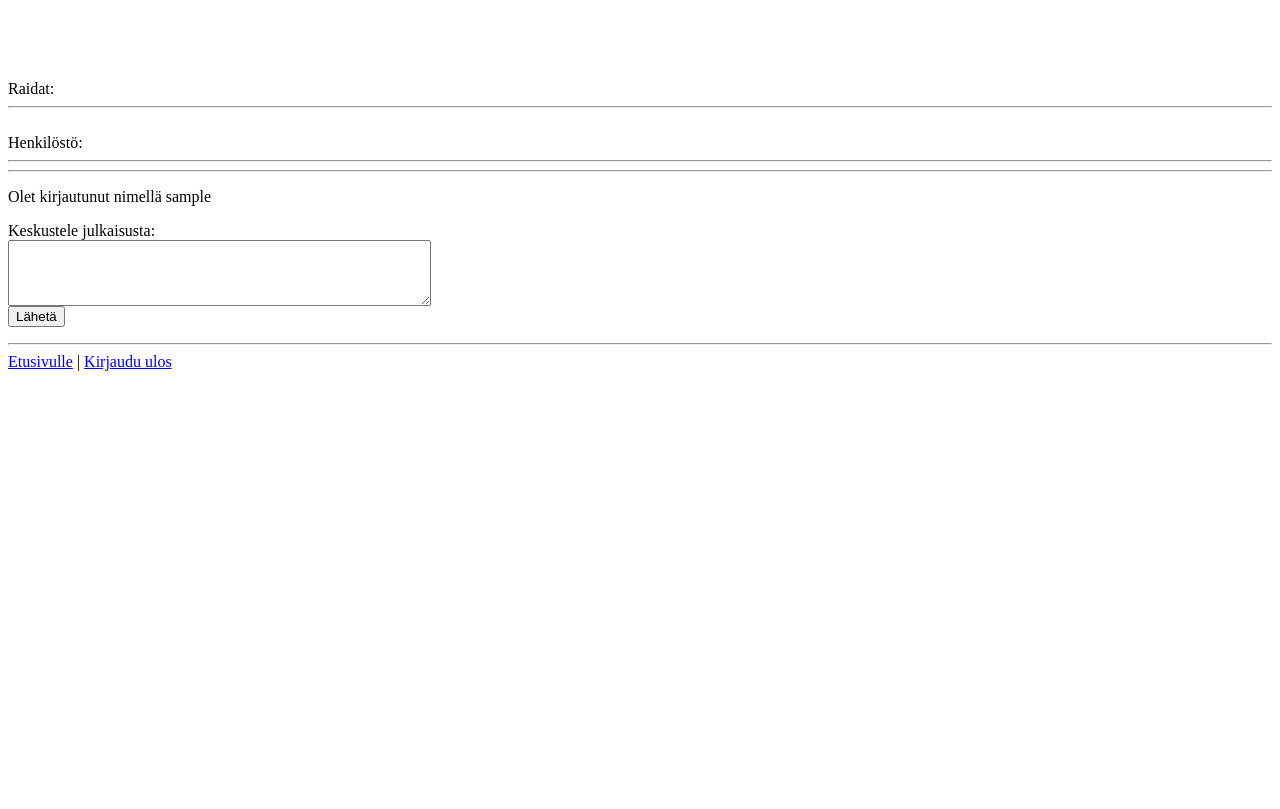
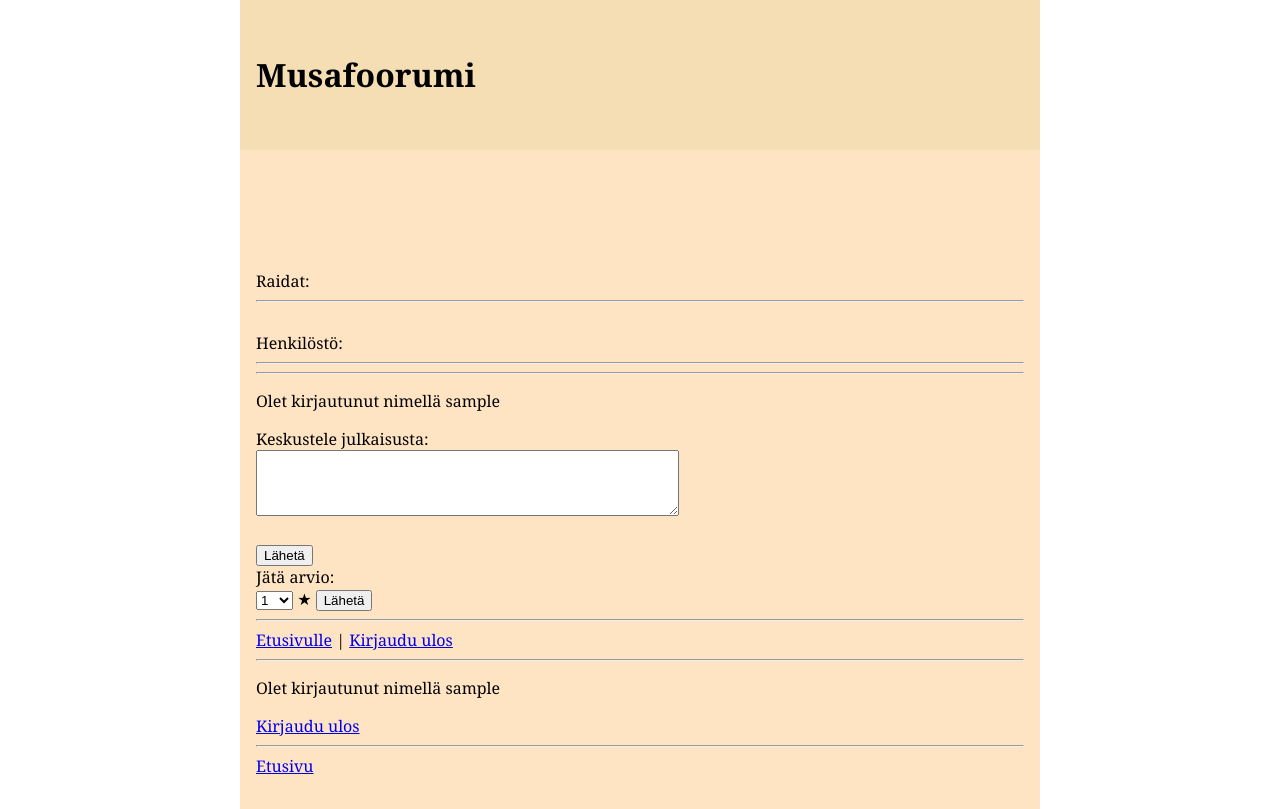
Before and after one commit to pmsainio/musafoorumi-tsoha, a Flask app: template templates/release.html in a window 1280 px wide. Before the commit the page ends 371 px from the top, so only its background shows below. Run offline with Flask 2, Linux system fonts and the light colour scheme; the template is opened without the code that fills it, so the values that code supplies are empty; the visitor is signed in with stand-in values (Sample User, id 1).

Commit message:
css and layout initial commit

```diff
--- /dev/null
+++ b/static/layout.css
@@ -0,0 +1,26 @@
+body {
+    margin: auto;
+    max-width: 50em;
+    font-family: 'Georgia', serif;
+    background: white;
+}
+
+.header {
+    background: wheat;
+    padding: 2em 1em;
+}
+
+.content {
+    background: bisque;
+    padding: 2em 1em;
+}
+
+.error {
+    color: red;
+}
+
+
+/* li {
+    display: inline-block;
+    vertical-align: top;
+} */
--- /dev/null
+++ b/templates/layout.html
@@ -0,0 +1,30 @@
+<!DOCTYPE html>
+<link rel="stylesheet" href={{ url_for('static', filename="layout.css") }}>
+<meta name="viewport" content="width=device-width, initial-scale=1">
+
+<body>
+
+    <div class="header">
+    <h1>Musafoorumi</h1>
+    </div>
+
+    <title>{% block title %}{% endblock %}</title>
+
+    <div class="content">
+    {% block content %}{% endblock %}
+
+    {% block error %}{% endblock %}
+    <hr>
+
+    {% if session.username %}
+        <p>Olet kirjautunut nimellä {{ session.username }}</p>
+        <a href="/logout">Kirjaudu ulos</a>
+    {% else %}
+        <a href="/register"> Luo tunnus</a>  tai <a href="/login">kirjaudu sisään</a>
+    {% endif %}
+
+    <hr>
+
+    <a href="/">Etusivu</a>
+    </div>
+</body>
--- a/templates/release.html
+++ b/templates/release.html
@@ -1,3 +1,8 @@
+{% extends "layout.html" %}
+{% block title %}Release Page{% endblock %}
+
+{% block content %}
+
 <title>{{release}}</title>
 <br>
 <b>{{release}}</b>
@@ -27,11 +32,36 @@ Henkilöstö:
     Keskustele julkaisusta: <br>
     <textarea name="comment" rows="4" cols="50"></textarea>
     <br>
+    <div class="error">
+        {{ error }} <br>
+    </div>
+
     <input type="submit" value="Lähetä">
+    <input type="hidden" name="csrf_token" value="{{ session.csrf_token }}">
     </form>
 
+<form action="#">
+    Jätä arvio: <br>
+    <select name="grades" id="score">
+        <option value="1">1</option>
+        <option value="2">2</option>
+        <option value="3">3</option>
+        <option value="4">4</option>
+        <option value="5">5</option>
+        <option value="6">6</option>
+        <option value="7">7</option>
+        <option value="8">8</option>
+        <option value="9">9</option>
+        <option value="19">10</option>
+    </select> &#9733;
+    <input type="submit" value="Lähetä" />
+  </form>
+
+</form>
 {% else %}
-<p> <a href="/register"> Luo tunnus</a>  tai <a href="/login">kirjaudu sisään</a> kommentoidaksesi </p>
+
+Sinun täytyy olla kirjautunut kommentoidaksesi tai jättääksesi arvion.
+<br> <br>
 {% endif %}
 
 {% for comment in comments %}
@@ -49,3 +79,5 @@ Henkilöstö:
 {% else %}
 <a href="/">Etusivulle</a>
 {% endif %}
+
+{% endblock %}
```
Also changed, not shown: templates/artist.html (+5 -3 lines), templates/contributor.html (+5 -4 lines), templates/frontpage.html (+6 -10 lines), templates/login.html (+12 -0 lines), templates/register.html (+14 -0 lines), templates/result.html (+7 -1 lines).
